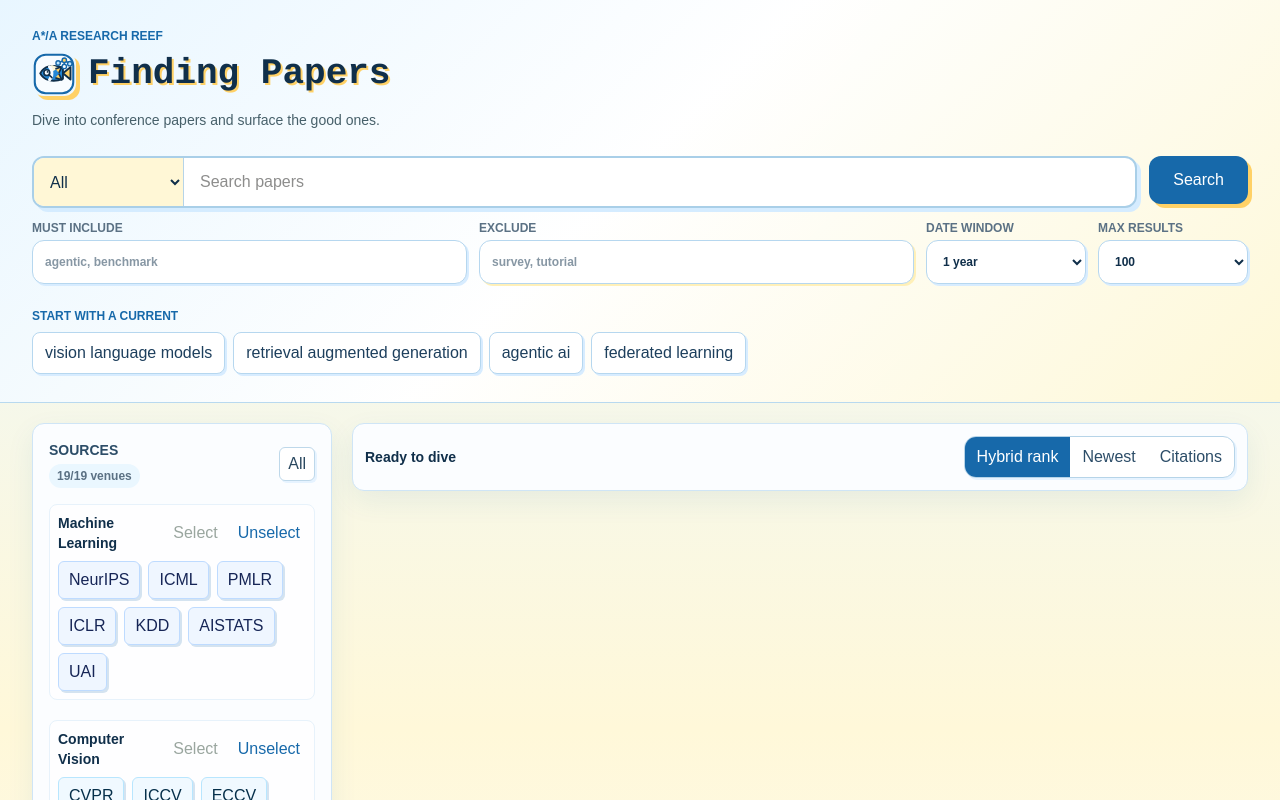
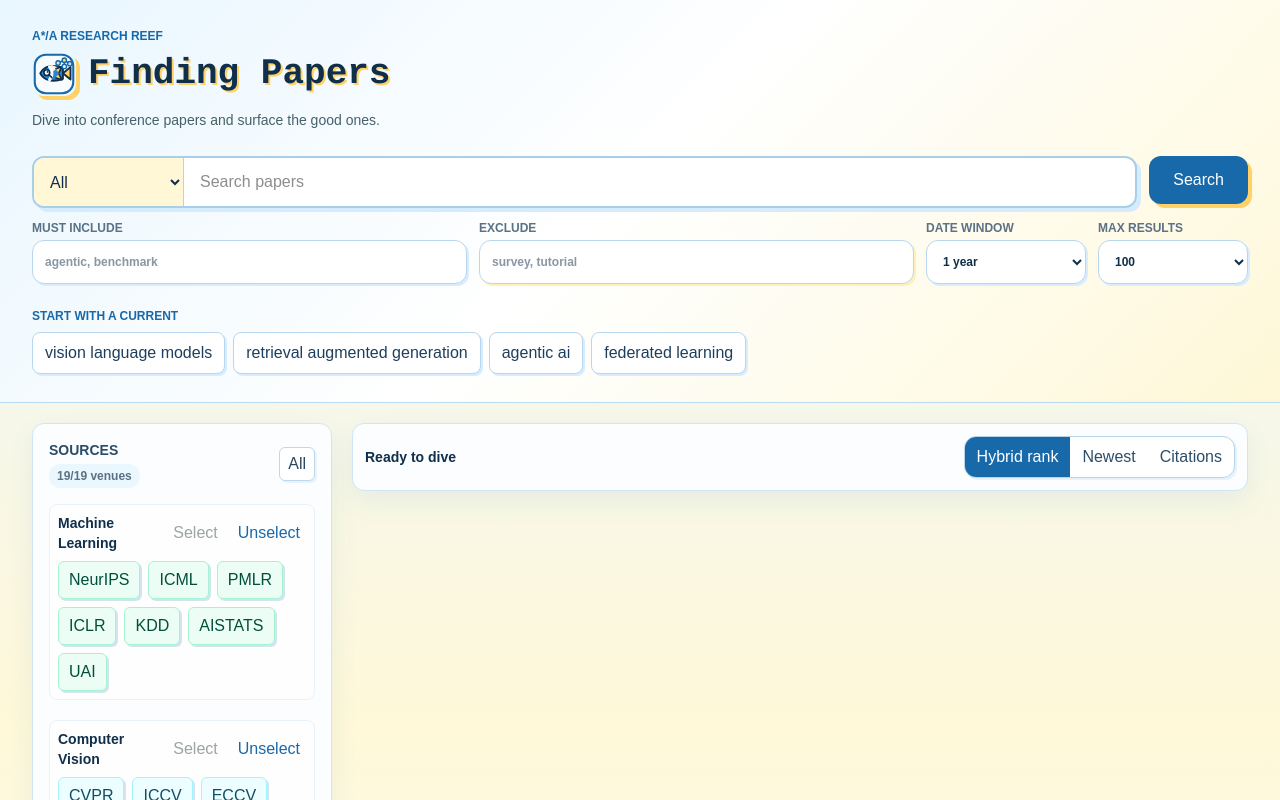
Before and after one commit to AiMl-hub/tensor-scholar, a Next.js app: page / in a window 1280 px wide. Shown: the top 800 px of the page. Built offline with nearby package versions, Linux system fonts and the light colour scheme.

Commit message:
Restore source category colors

```diff
--- a/app/papers/constants.ts
+++ b/app/papers/constants.ts
@@ -51,9 +51,9 @@ export const SAMPLE_QUERIES = [
 ];
 
 export const AREA_STYLES: Record<VenueArea, string> = {
-  ml: "border-blue-200 bg-blue-50 text-blue-950",
-  cv: "border-sky-200 bg-sky-50 text-sky-950",
-  nlp: "border-indigo-200 bg-indigo-50 text-indigo-950",
-  ai: "border-yellow-200 bg-yellow-50 text-yellow-950",
-  medical: "border-cyan-200 bg-cyan-50 text-cyan-950",
+  ml: "border-emerald-200 bg-emerald-50 text-emerald-900",
+  cv: "border-cyan-200 bg-cyan-50 text-cyan-900",
+  nlp: "border-rose-200 bg-rose-50 text-rose-900",
+  ai: "border-amber-200 bg-amber-50 text-amber-950",
+  medical: "border-blue-200 bg-blue-50 text-blue-950",
 };
```
